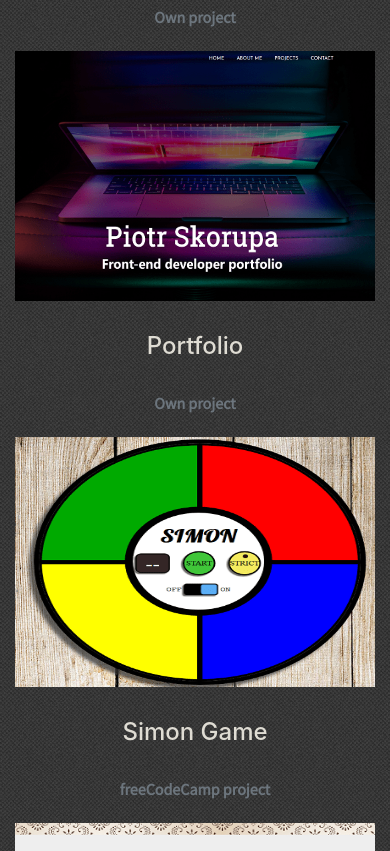
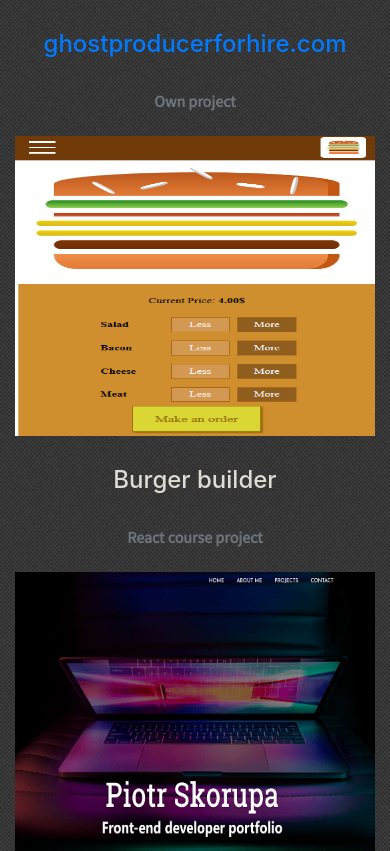
Before and after one commit to piotreksko/Old-portfolio, a plain HTML site: page index.html in a window 390 px wide. Shown: the part 2353-3204 px from the top of the page. Drawn offline with nearby package versions, Linux system fonts and the light colour scheme; files that its build step writes are made by us from their sources; a script that the page names is missing.

Commit message:
New project

```diff
--- a/css/style.css
+++ b/css/style.css
@@ -229,7 +229,7 @@ textarea.form-control {
 }
 
 .hover-img figure img {
-  height: 250px;
+  height: 300px;
   width: 100%;
 }
 
--- a/index.html
+++ b/index.html
@@ -65,7 +65,7 @@
       <div class="row text-center">
         <div class="col-md-6">
           <p style="text-indent: 6%" class="sr-icons2">My name is Piotr Skorupa and I'm a self-taught web developer. I have finished a Front-end developer bootcamp on FreeCodeCamp where I have completed many challenges and became familiar with HTML5, CSS3, JavaScript and the use of libraries such
-            as Bootstrap and jQuery. After finishing the bootcamp I am motivated to develop my skills related to Front-end development and learn something new everyday. My next goal is learning React.
+            as Bootstrap and jQuery. After finishing the bootcamp I am motivated to develop my skills related to Front-end development and learn something new everyday. My next goal is to be more fluent in JavaScript and learn React.
           </p>
         </div>
         <div class="col-md-6 sr-icons2">
@@ -91,6 +91,7 @@
       <hr class="grey-line">
       <div class="row flex-container">
 
+
         <div class="col-md-4 col-sm-6 portfolio-item">
           <a href="#" onclick='window.open("https://github.com/piotreksko/Ghost-producer-for-hire");return false;' class="hover-img  portfolio-link" data-toggle="modal">
             <figure><img class="img-fluid sr-sub" src="img/ghostproducer.png" alt=""></figure>
@@ -100,6 +101,19 @@
           <div class="portfolio-caption">
             <h4><a href="#" onclick='window.open("http://ghostproducerforhire.com");return false;' class="hover-img  portfolio-link" data-toggle="modal">ghostproducerforhire.com</a></h4>
             <p class="text-muted">Own project</p>
+          </div>
+        </div>
+
+
+        <div class="col-md-4 col-sm-6 portfolio-item">
+          <a href="#" onclick='window.open("https://github.com/piotreksko/Burger-builder");return false;' class="hover-img  portfolio-link" data-toggle="modal">
+            <figure><img class="img-fluid sr-sub" src="img/burger.png" alt=""></figure>
+            <div class="middle">
+          </a>
+          </div>
+          <div class="portfolio-caption">
+            <h4>Burger builder</h4>
+            <p class="text-muted">React course project</p>
           </div>
         </div>
 
@@ -116,6 +130,10 @@
           </div>
         </div>
 
+      </div>
+
+      <div class="row flex-container">
+
         <div class="col-md-4 col-sm-6 portfolio-item">
           <a href="#" onclick='window.open("https://github.com/piotreksko/Simon-game");return false;' class="hover-img  portfolio-link" data-toggle="modal">
             <figure><img class="img-fluid sr-sub" src="img/simon.png" alt=""></figure>
@@ -125,10 +143,6 @@
             <p class="text-muted">freeCodeCamp project</p>
           </div>
         </div>
-
-      </div>
-
-      <div class="row flex-container">
 
         <div class="col-md-4 col-sm-6 portfolio-item">
           <a href="#" onclick='window.open("https://github.com/piotreksko/Local-weather");return false;' class="hover-img  portfolio-link" data-toggle="modal">
@@ -154,6 +168,10 @@
             <p class="text-muted">freeCodeCamp project</p>
           </div>
         </div>
+
+      </div>
+
+      <div class="row flex-container">
 
         <div class="col-md-4 col-sm-6 portfolio-item">
           <a href="#" onclick='window.open("https://github.com/piotreksko/Twitch.tv-JSON-API");return false;' class="hover-img  portfolio-link" data-toggle="modal">
```
Also changed, not shown: img/burger.png (added).
